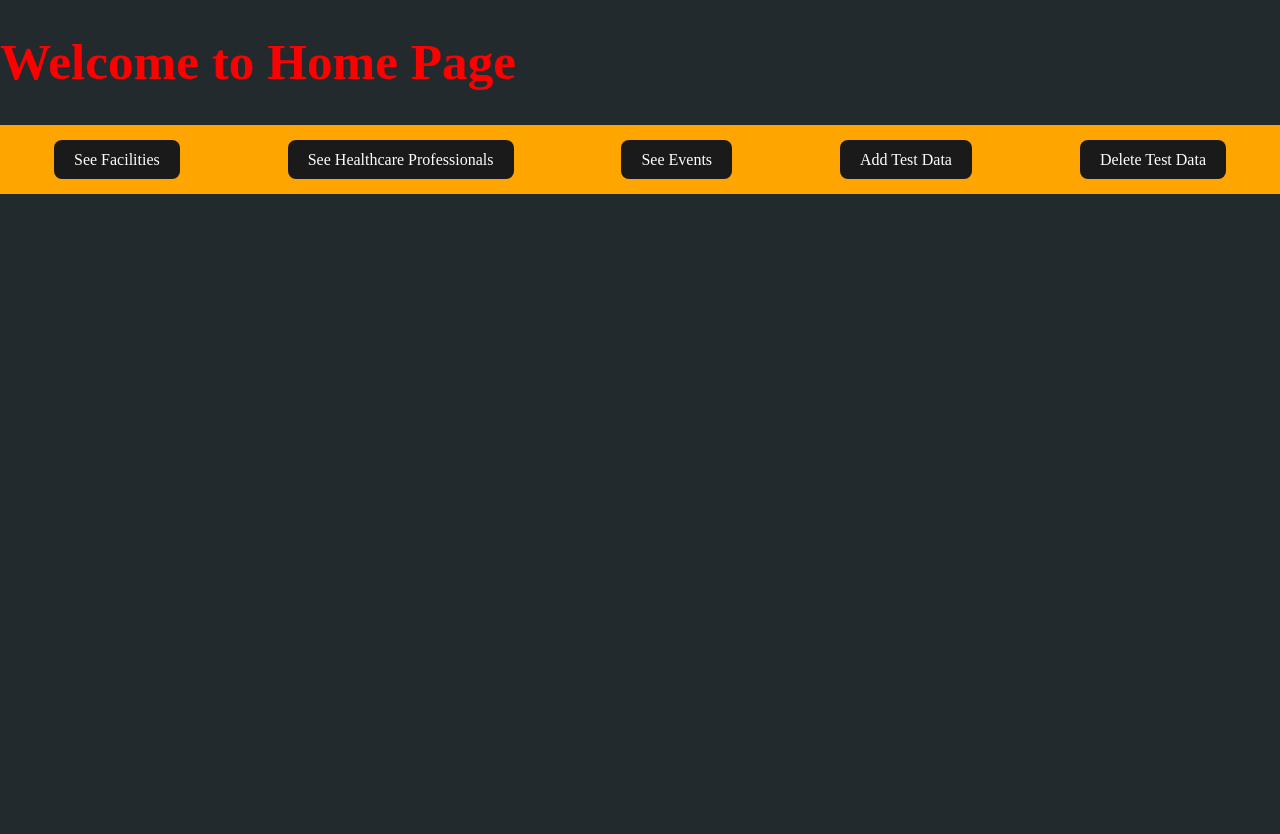
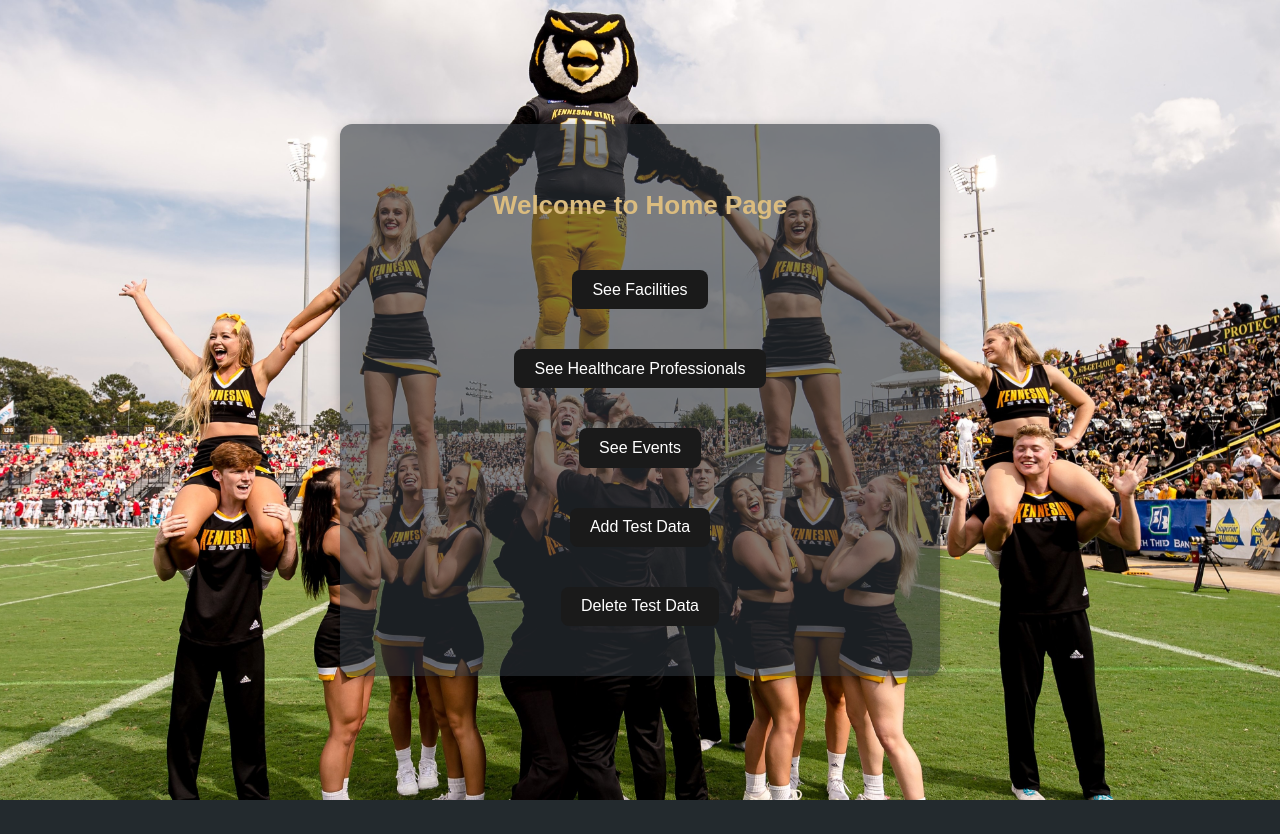
Before and after one commit to DJBerzas/Hackathon-Project, a React (Vite) app: page / in a window 1280 px wide. After the commit the page ends 800 px from the top, so only its background shows below. Built offline with nearby package versions, Linux system fonts and the light colour scheme; no server answers.

Commit message:
Finnaly :(

```diff
--- a/src/Home.jsx
+++ b/src/Home.jsx
@@ -1,7 +1,6 @@
 import { useNavigate } from "react-router-dom";
 import { useState, useEffect } from "react";
 import axios from "axios";
-import Button from "./Button.jsx";
 import "./Home.css"; // Only import this for the Home page
 
 function Home() {
@@ -51,9 +50,11 @@
     }, []);
 
     return (
-        <div>
-            <h1 className='test'>Welcome to Home Page</h1>
-            <div className="navbar">
+        <div className='home-page'>
+
+            <div className = 'home-container'>
+
+            <h1 className='home-title'>Welcome to Home Page</h1>
                 <button onClick={goToFacility}>See Facilities</button>
                 <button onClick={goToHealthProfessional}>See Healthcare Professionals</button>
                 <button onClick={goToSeeEvent}>See Events</button>
```
